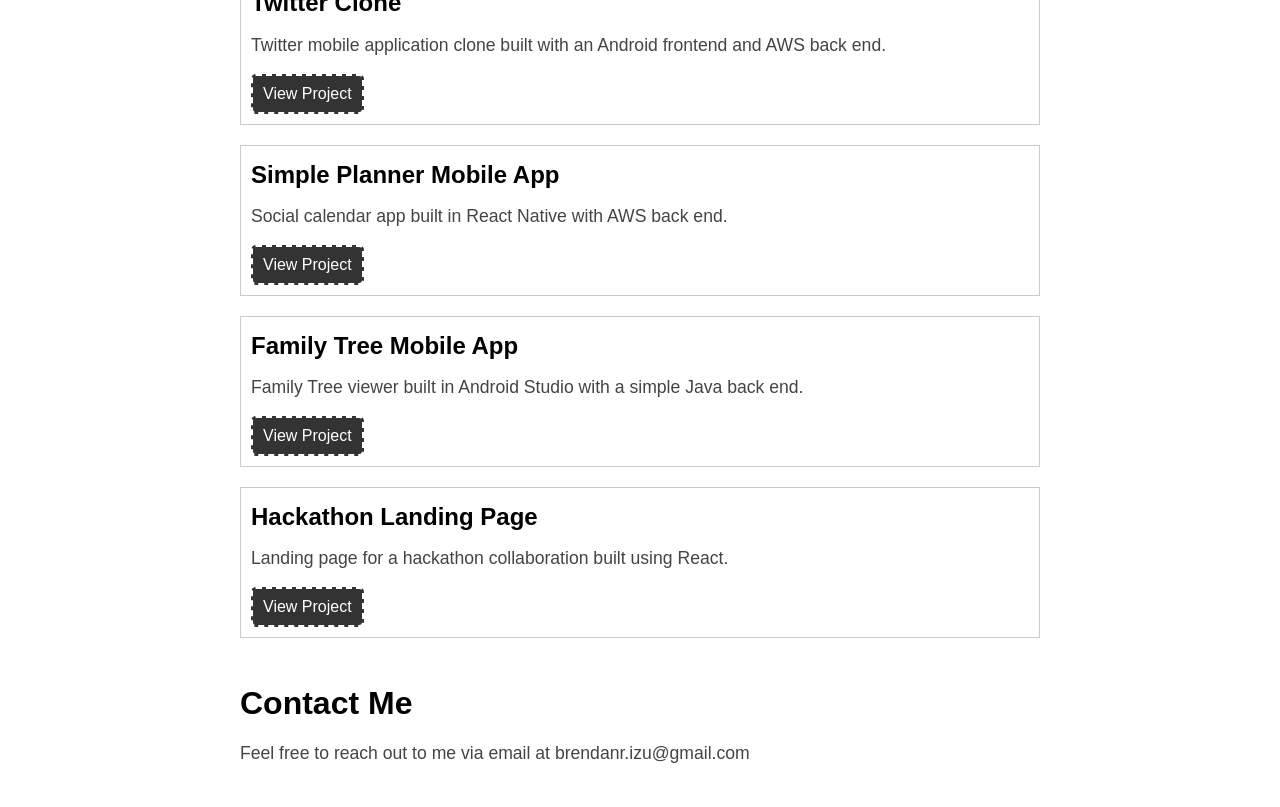
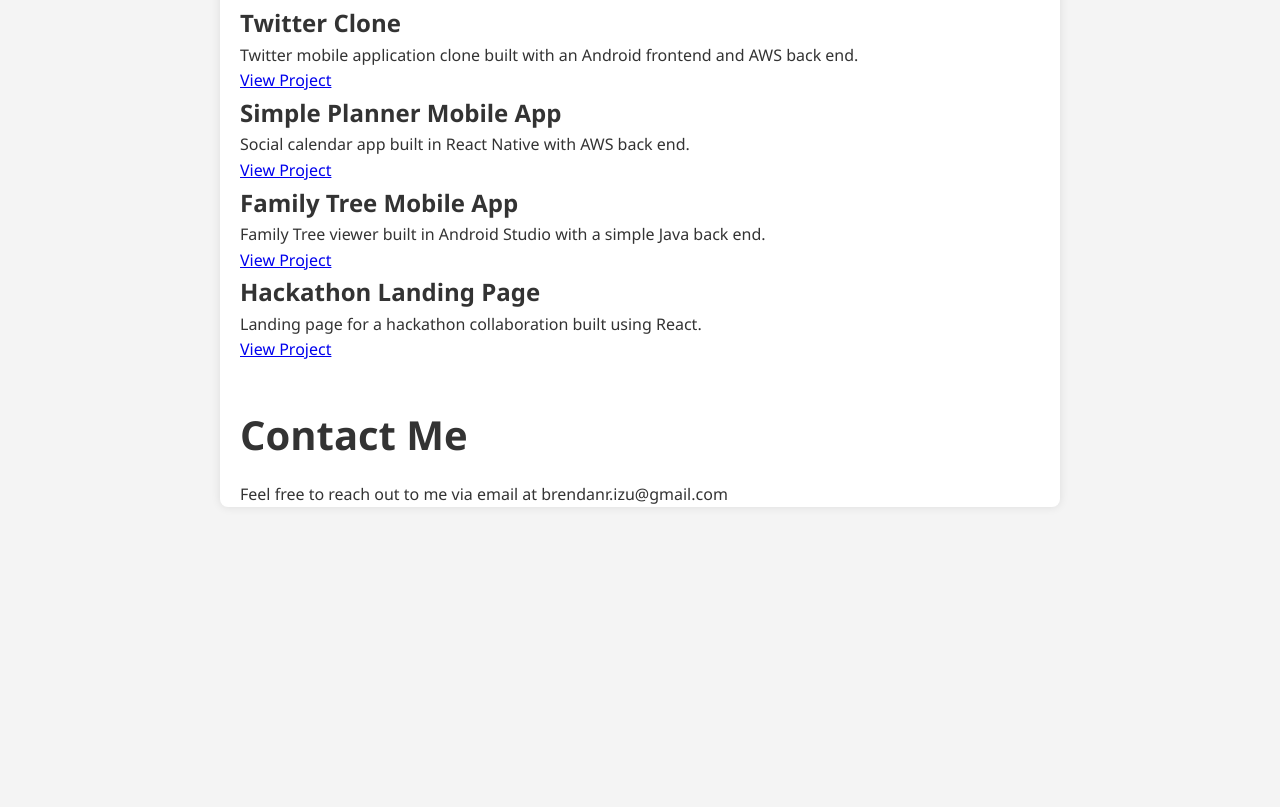
Before and after one commit to BrendanIzu/Portfolio, a plain HTML site: page index.html in a window 1280 px wide. Shown: the part 359-1166 px from the top of the page. After the commit the page ends 906 px from the top, so only its background shows below. Drawn offline with Linux system fonts and the light colour scheme.

Commit message:
Update styles.css

```diff
--- a/styles.css
+++ b/styles.css
@@ -11,8 +11,10 @@ li {
 }
 
 body {
-    font-family: Arial, sans-serif;
+    font-family: 'Segoe UI', Tahoma, Geneva, Verdana, sans-serif;
     line-height: 1.6;
+    background-color: #f4f4f4;
+    color: #333;
 }
 
 header {
@@ -28,18 +30,27 @@ nav ul {
 
 nav ul li {
     display: inline;
-    margin: 0 10px;
+    margin: 0 15px;
 }
 
 nav ul li a {
     color: #fff;
     text-decoration: none;
+    font-size: 1.1em;
+    transition: color 0.3s ease;
+}
+
+nav ul li a:hover {
+    color: #66c7ff;
 }
 
 main {
     max-width: 800px;
     margin: 20px auto;
     padding: 0 20px;
+    background-color: #fff;
+    box-shadow: 0 0 10px rgba(0, 0, 0, 0.1);
+    border-radius: 8px;
 }
 
 section {
@@ -47,48 +58,5 @@ section {
 }
 
 h1 {
-    font-size: 2em;
-    margin-bottom: 10px;
-}
-
-h2 {
-    font-size: 1.5em;
-    margin-bottom: 8px;
-}
-
-p {
-    font-size: 1.1em;
-    color: #444;
+    font-size: 2.5em;
     margin-bottom: 15px;
-}
-
-footer {
-    text-align: center;
-    padding: 10px 0;
-    background-color: #333;
-    color: #fff;
-    position: fixed;
-    bottom: 0;
-    width: 100%;
-}
-
-.project {
-    border: 1px solid #ccc;
-    padding: 10px;
-    margin-bottom: 20px;
-}
-
-.project a {
-    text-decoration: none;
-    background-color: #333;
-    color: #fff;
-    padding: 5px 10px;
-    border-radius: 5px;
-    border: 2px dashed #fff; /* Add a dashed border */
-    display: inline-block; /* Ensure the border surrounds the padding */
-    transition: background-color 0.3s ease; /* Add a smooth transition effect */
-}
-
-.project a:hover {
-    background-color: #444;
-}
```
